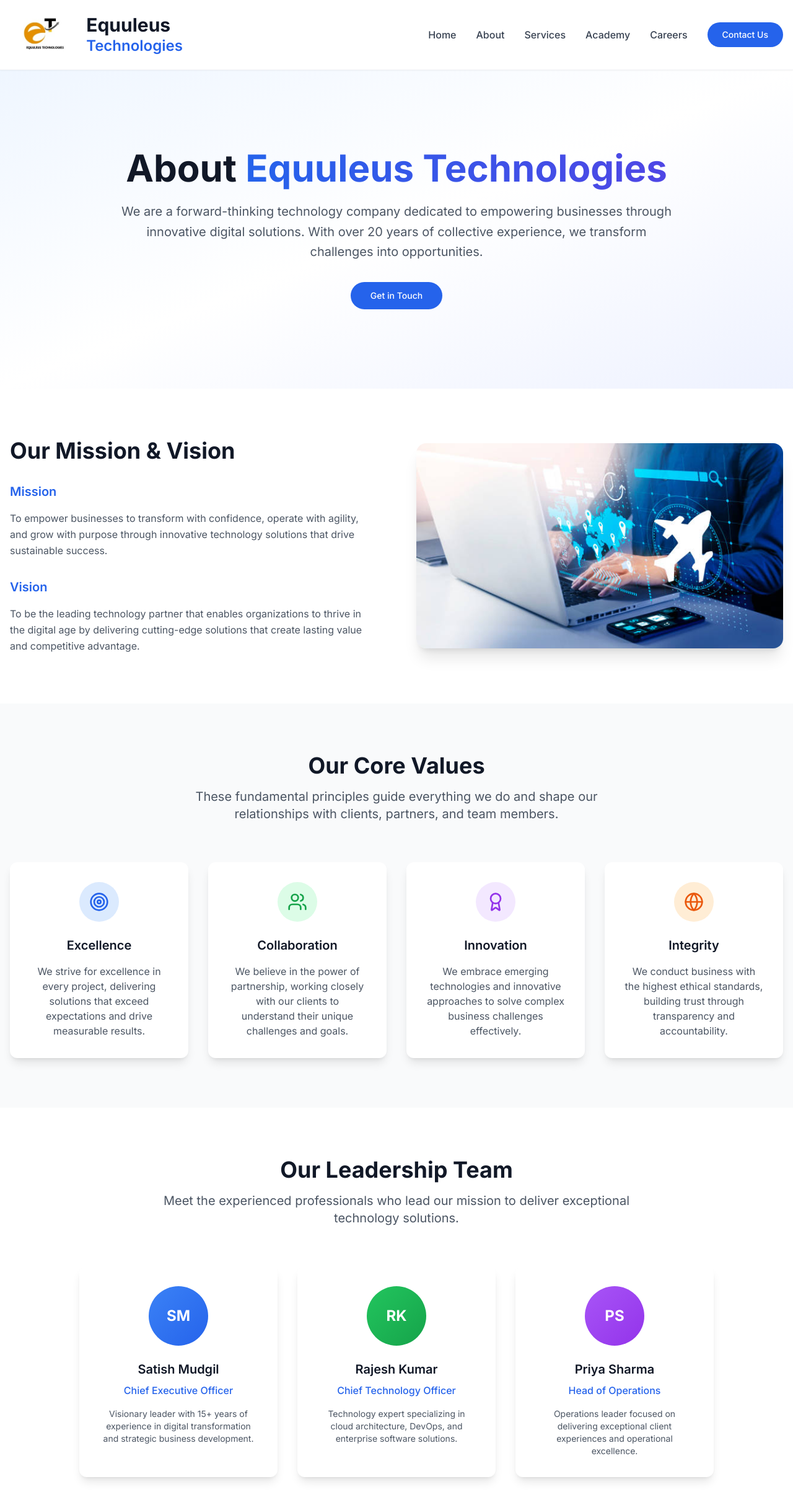
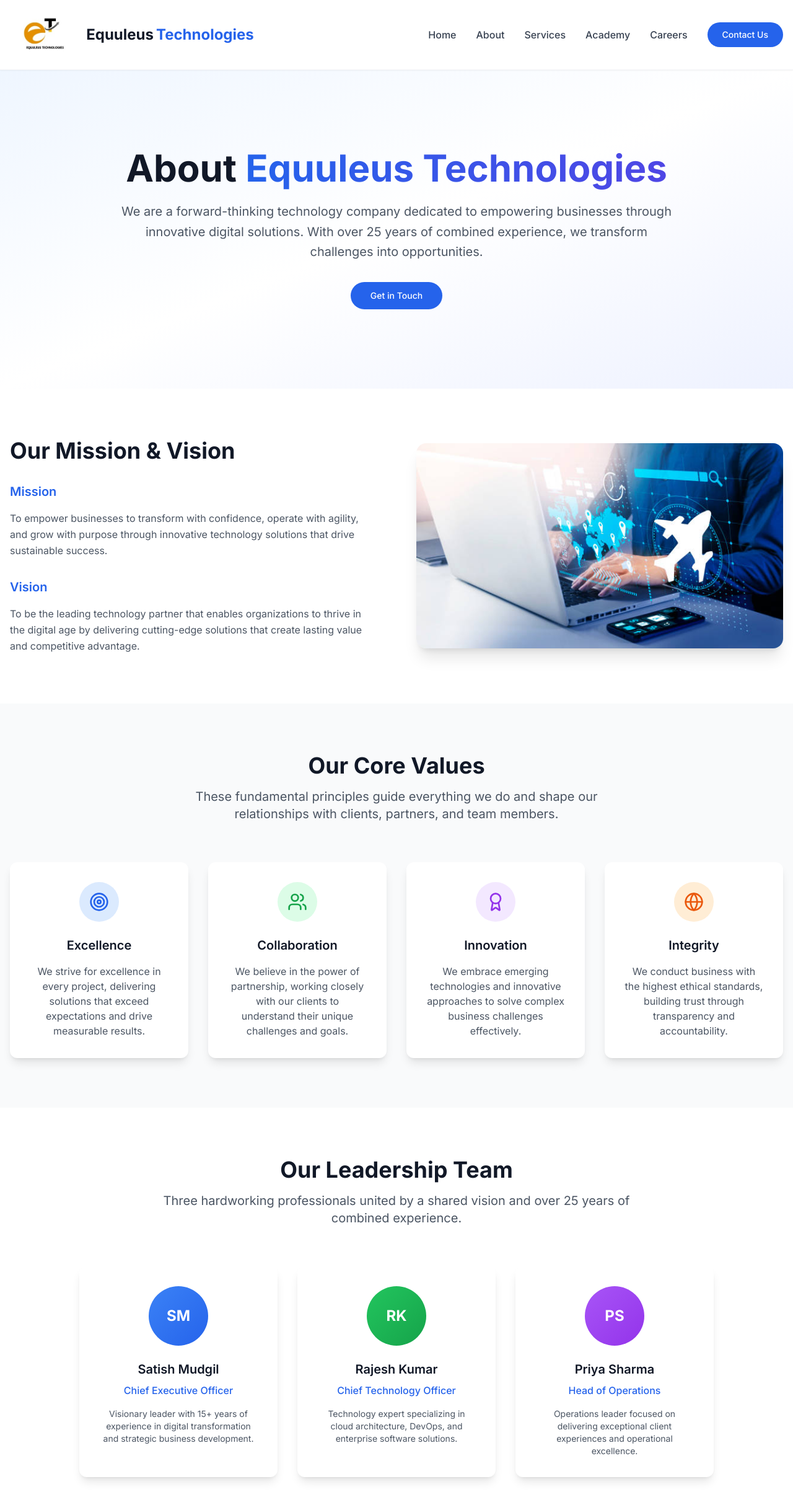
Before and after one commit to Mohit-03Sharma/Equuleus-Tech-New, a Next.js app: page /about in a window 1280 px wide. Shown: the top 2428 px of the page at 62% size. Built offline with nearby package versions, Linux system fonts and the light colour scheme.

Commit message:
Navbar Title and Statistics Update

```diff
--- a/app/about/page.tsx
+++ b/app/about/page.tsx
@@ -19,7 +19,7 @@ export default function AboutPage() {
             </h1>
             <p className="text-xl text-gray-600 leading-relaxed mb-8">
               We are a forward-thinking technology company dedicated to empowering businesses through innovative digital
-              solutions. With over 20 years of collective experience, we transform challenges into opportunities.
+              solutions. With over 25 years of combined experience, we transform challenges into opportunities.
             </p>
             <Button size="lg" className="bg-blue-600 hover:bg-blue-700 text-white rounded-full px-8">
               <Link href="/contact">Get in Touch</Link>
@@ -133,7 +133,7 @@ export default function AboutPage() {
           <div className="text-center mb-16">
             <h2 className="text-3xl lg:text-4xl font-bold text-gray-900 mb-4">Our Leadership Team</h2>
             <p className="text-xl text-gray-600 max-w-3xl mx-auto">
-              Meet the experienced professionals who lead our mission to deliver exceptional technology solutions.
+              Three hardworking professionals united by a shared vision and over 25 years of combined experience.
             </p>
           </div>
           <div className="grid md:grid-cols-2 lg:grid-cols-3 gap-8 max-w-5xl mx-auto">
--- a/app/components/navigation.tsx
+++ b/app/components/navigation.tsx
@@ -26,9 +26,9 @@ export default function Navigation() {
               className="h-24 w-auto"
             />
             <div className="hidden sm:block">
-              <h1 className="text-2xl lg:text-3xl font-bold text-gray-900 leading-tight">
-                Equuleus
-                <span className="block text-xl lg:text-2xl font-semibold text-blue-600">Technologies</span>
+              <h1 className="text-xl lg:text-2xl font-bold text-gray-900 leading-tight">
+                <span className="text-gray-900">Equuleus</span>
+                <span className="text-blue-600 ml-1">Technologies</span>
               </h1>
             </div>
           </Link>
--- a/app/page.tsx
+++ b/app/page.tsx
@@ -42,7 +42,7 @@ export default function HomePage() {
               </div>
               <div className="flex items-center space-x-8 pt-4">
                 <div className="text-center">
-                  <div className="text-2xl font-bold text-gray-900">20+</div>
+                  <div className="text-2xl font-bold text-gray-900">25+</div>
                   <div className="text-sm text-gray-600">Years Experience</div>
                 </div>
                 <div className="text-center">
@@ -50,7 +50,7 @@ export default function HomePage() {
                   <div className="text-sm text-gray-600">Projects Delivered</div>
                 </div>
                 <div className="text-center">
-                  <div className="text-2xl font-bold text-gray-900">50+</div>
+                  <div className="text-2xl font-bold text-gray-900">4</div>
                   <div className="text-sm text-gray-600">Happy Clients</div>
                 </div>
               </div>
```
Also changed, not shown: 1 other file (tests, documents, lock files or other folders).
